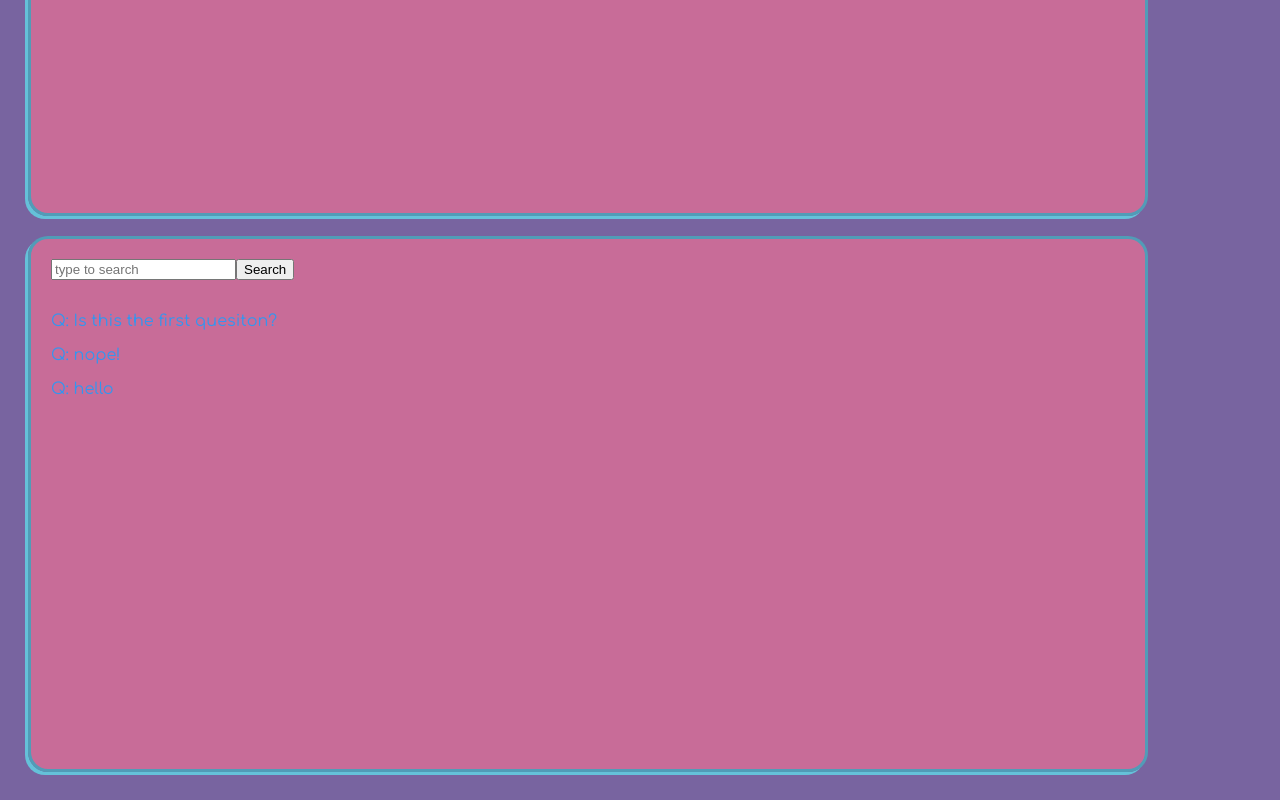
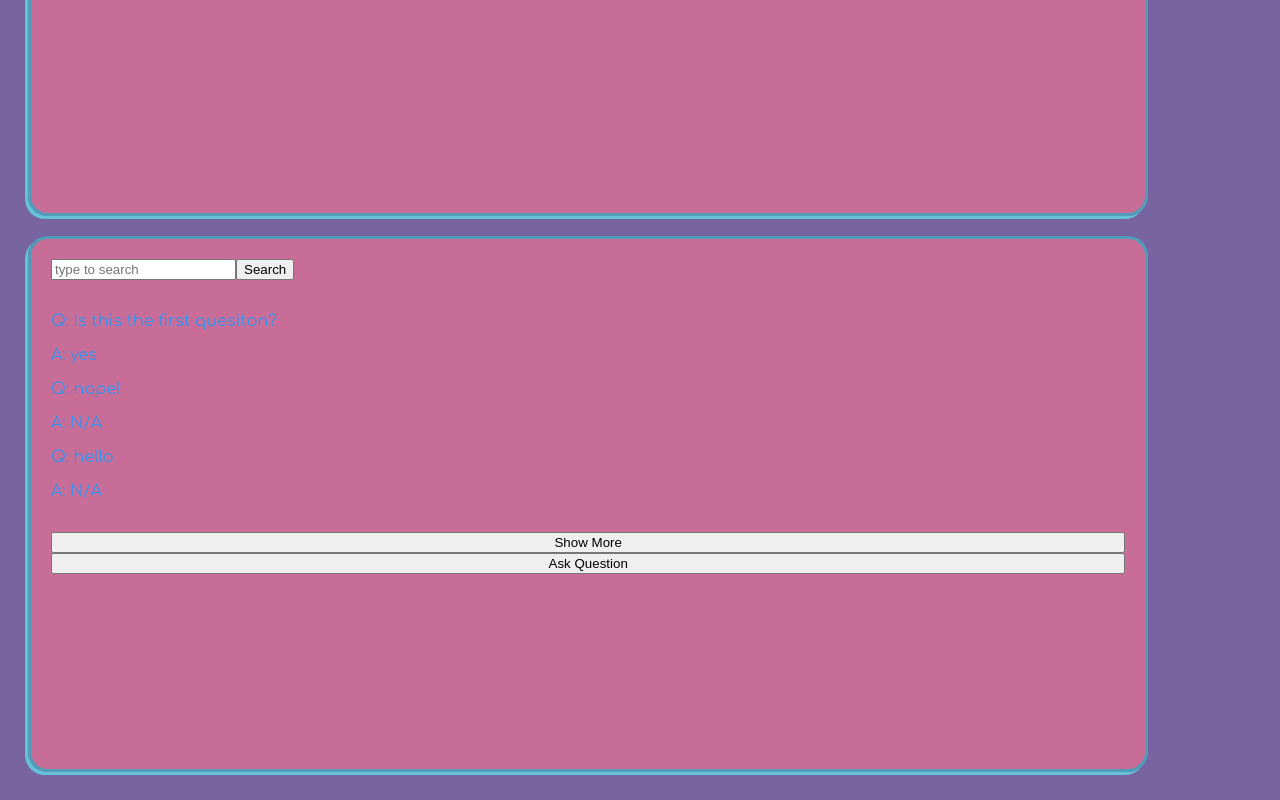
Before and after one commit to bulganerdenebaatar/project-catwalk, a React app: page / in a window 1280 px wide. Shown: the part 1158-1958 px from the top of the page. Built offline with nearby package versions, Linux system fonts and the light colour scheme.

Commit message:
rendering questions + answers,  added search functionality

```diff
--- a/src/Components/QuestionsAndAnswers/AskForm.jsx
+++ b/src/Components/QuestionsAndAnswers/AskForm.jsx
@@ -1,7 +1,13 @@
 import React, { useState } from 'react';
 
 function AskForm() {
+  const [myQuestion, updateMyQ] = useState('');
+
   return (
-
+    <button>
+      Ask Question
+    </button>
   );
 }
+
+export default AskForm;
--- /dev/null
+++ b/src/Components/QuestionsAndAnswers/ExpandButton.jsx
@@ -0,0 +1,11 @@
+import React from 'react';
+
+function ExpandButton() {
+  return (
+    <button>
+      Show More
+    </button>
+  );
+}
+
+export default ExpandButton;
--- a/src/Components/QuestionsAndAnswers/QuestionsList.jsx
+++ b/src/Components/QuestionsAndAnswers/QuestionsList.jsx
@@ -6,7 +6,8 @@ function QuestionsList(props) {
 
   return (
     <p>
-      {props.questions.map((item, index) => <QuestionsListItem item={item} key={index} />)}
+      {props.questions.map((item, index) =>
+        <QuestionsListItem question={item.question} answers={item.answers} key={index} />)}
     </p>
   );
 }
--- a/src/Components/QuestionsAndAnswers/QuestionsListItem.jsx
+++ b/src/Components/QuestionsAndAnswers/QuestionsListItem.jsx
@@ -2,9 +2,14 @@ import React, { useState } from 'react';
 
 function QuestionsListItem(props) {
   return (
-    <p>
-      Q: {props.item}
-    </p>
+    <div className="list-item">
+      <p>
+        Q: {props.question}
+      </p>
+      {props.answers.length !== 0
+        ? props.answers.map((answer) =>
+          <p>A: {answer}</p>) : <p>A: N/A</p>}
+    </div>
   );
 }
 
--- a/src/Components/QuestionsAndAnswers/SearchForm.jsx
+++ b/src/Components/QuestionsAndAnswers/SearchForm.jsx
@@ -1,11 +1,9 @@
 import React, { useState } from 'react';
 
-function SearchForm() {
-  const [input, updateInput] = useState('');
-
+function SearchForm(props) {
   return (
-    <form>
-      <input type="text" value={input} placeholder='type to search' />
+    <form onSubmit={(e) => {e.preventDefault(); props.handleSubmit();}}>
+      <input type="text" value={props.searchInput} placeholder='type to search' onChange={(e) => props.setSearchInput(e.target.value)} />
       <input type="submit" value="Search" />
     </form>
   );
--- a/src/Components/QuestionsAndAnswers/index.jsx
+++ b/src/Components/QuestionsAndAnswers/index.jsx
@@ -1,8 +1,10 @@
-import React from 'react';
+import React, { useState } from 'react';
 import styled from 'styled-components';
+import { colors, styles } from '../../styles.js';
 import QuestionsList from './QuestionsList.jsx';
 import SearchForm from './SearchForm.jsx';
-import { colors, styles } from '../../styles.js';
+import AskForm from './AskForm.jsx';
+import ExpandButton from './ExpandButton.jsx';
 
 
 const QandAStyle = styled.div`
@@ -52,23 +54,32 @@ const exampleData = {
 };
 
 function QuestionsAndAnswers() {
+  const [questionData, setQuestionData] = useState(exampleData);
+  // change example data to empty object, use setQuestionData to make request
+  // QuestionsAndAnswers would take in productID as prop
+  // use prop and setQuestionData to make the request for actual data
+  const [searchInput, setSearchInput] = useState('');
   const questions = [];
+  const [searched, setSearched] = useState(questions);
+  // const searched = questions.filter((question) => question.question.includes(searchInput));
 
-  exampleData.results.forEach((item) => (
-    questions.push(item.question_body)
-  ));
+  questionData.results.forEach((question) => {
+    const answers = Object.values(question.answers);
+    const answersBody = answers.map((answer) => answer.body);
+    questions.push({ question: question.question_body, answers: answersBody });
+  });
 
-  const answers = [];
-
-  exampleData.results.forEach((item) => (
-    // item.answers !== undefined ? answers.push(item.answers.body) : null
-    answers.push(item.answers.body)
-  ));
+  const handleSubmit = function() {
+    setSearched(questions.filter((question) => question.question.includes(searchInput)));
+  };
 
   return (
     <QandAStyle className="questionsAndAnswers">
-      <SearchForm />
-      <QuestionsList questions={questions} answers={answers} />
+      <SearchForm searchInput={searchInput} setSearchInput={setSearchInput}
+         setSearched={setSearched} handleSubmit={handleSubmit} />
+      <QuestionsList questions={searched} />
+      <ExpandButton />
+      <AskForm />
     </QandAStyle>
   );
 }
```
